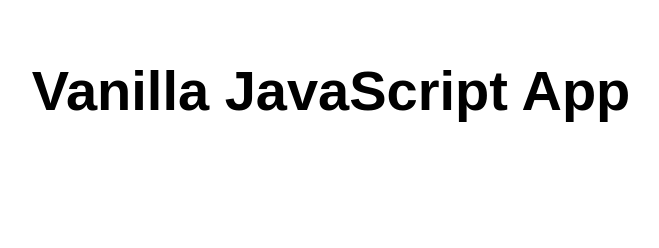
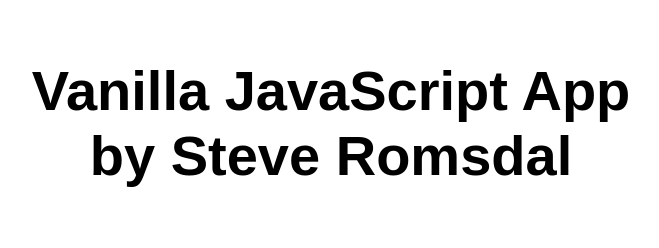
Before and after one commit to romsdalinfo/my-first-static-web-app, a website: page src/index.html in a window 1280 px wide. Shown: the whole page, without its empty margins (309-968 px from the left). Drawn offline with Linux system fonts and the light colour scheme.

Commit message:
Update index.html
La til ekstra tekst

```diff
--- a/src/index.html
+++ b/src/index.html
@@ -10,7 +10,7 @@
 
 <body>
   <main>
-    <h1>Vanilla JavaScript App</h1>
+    <h1>Vanilla JavaScript App by Steve Romsdal</h1>
   </main>
 </body>
 
```
